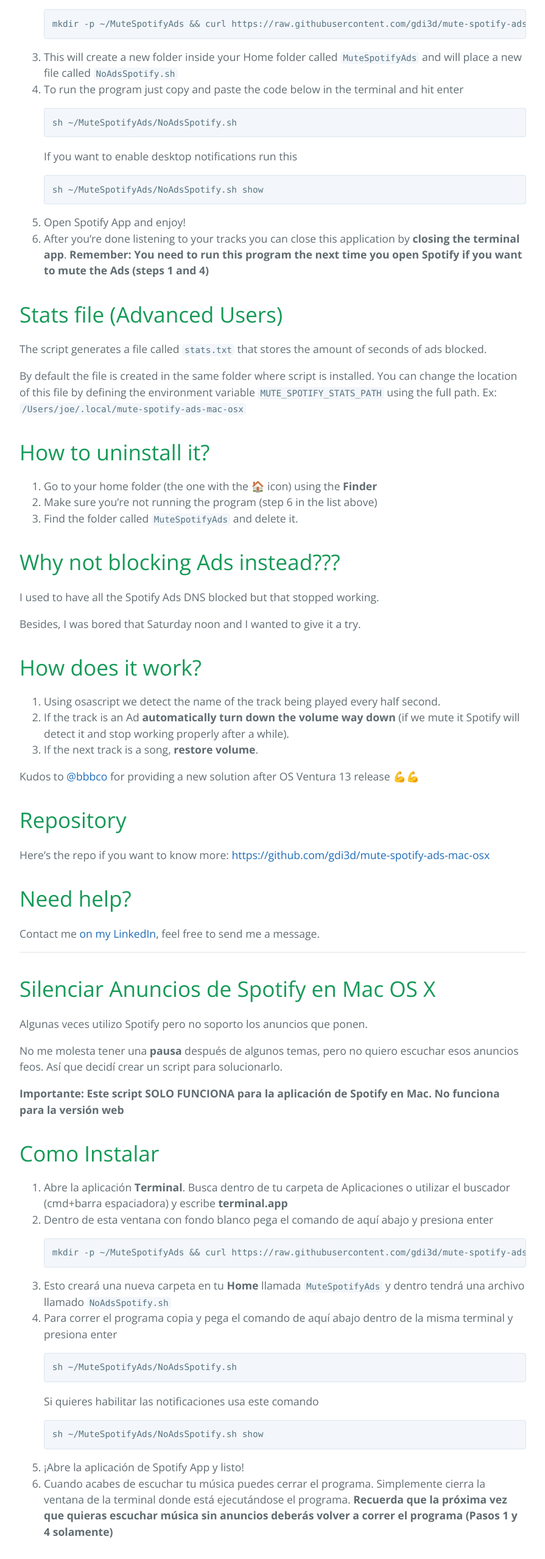
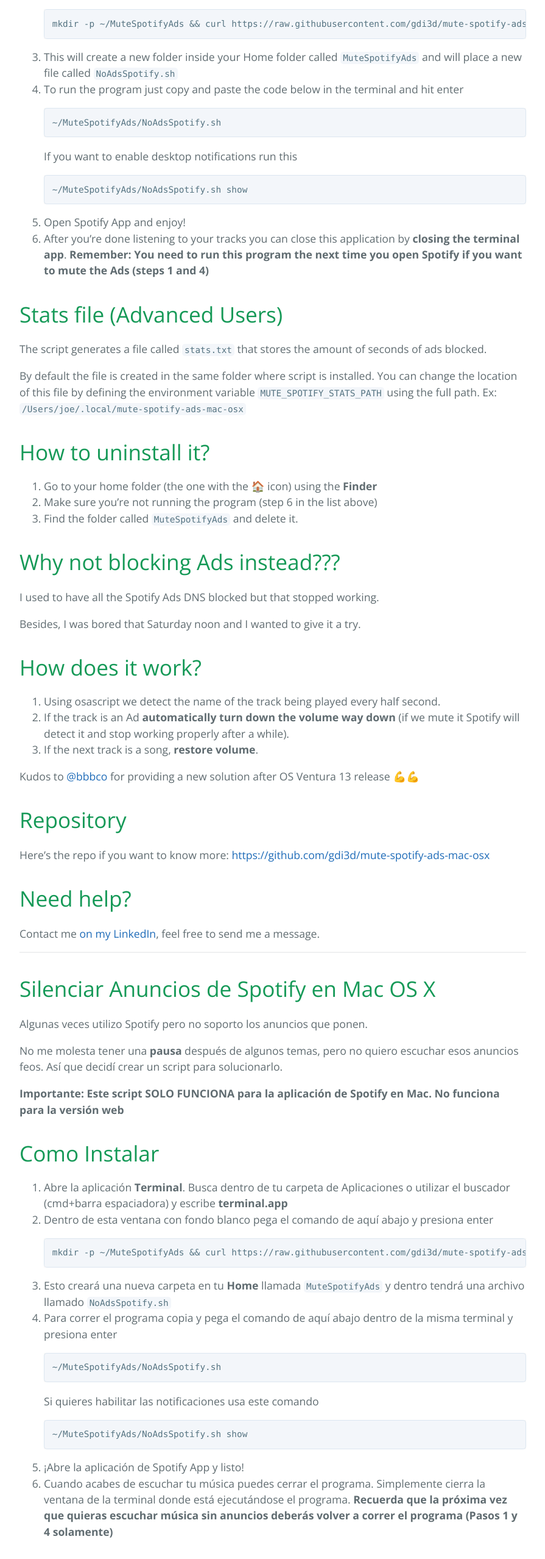
Before and after one commit to gdi3d/mute-spotify-ads-mac-osx, a plain HTML site: page docs/index.html in a window 1280 px wide. Shown: the part 911-3468 px from the top of the page at 61% size, without its empty margins (192-1087 px from the left). Drawn offline with nearby package versions, Linux system fonts and the light colour scheme.

Commit message:
remove sh from docs
the shebang will take care of which shell to use

```diff
--- a/docs/index.html
+++ b/docs/index.html
@@ -63,12 +63,12 @@
   <li>
     <p>To run the program just copy and paste the code below in the terminal and hit enter</p>
 
-    <div class="language-plaintext highlighter-rouge"><div class="highlight"><pre class="highlight"><code>sh ~/MuteSpotifyAds/NoAdsSpotify.sh
+    <div class="language-plaintext highlighter-rouge"><div class="highlight"><pre class="highlight"><code>~/MuteSpotifyAds/NoAdsSpotify.sh
 </code></pre></div>    </div>
 
     <p>If you want to enable desktop notifications run this</p>
 
-    <div class="language-plaintext highlighter-rouge"><div class="highlight"><pre class="highlight"><code>sh ~/MuteSpotifyAds/NoAdsSpotify.sh show
+    <div class="language-plaintext highlighter-rouge"><div class="highlight"><pre class="highlight"><code>~/MuteSpotifyAds/NoAdsSpotify.sh show
 </code></pre></div>    </div>
   </li>
   <li>Open Spotify App and enjoy!</li>
@@ -137,12 +137,12 @@
   <li>
     <p>Para correr el programa copia y pega el comando de aquí abajo dentro de la misma terminal y presiona enter</p>
 
-    <div class="language-plaintext highlighter-rouge"><div class="highlight"><pre class="highlight"><code>sh ~/MuteSpotifyAds/NoAdsSpotify.sh
+    <div class="language-plaintext highlighter-rouge"><div class="highlight"><pre class="highlight"><code>~/MuteSpotifyAds/NoAdsSpotify.sh
 </code></pre></div>    </div>
 
     <p>Si quieres habilitar las notificaciones usa este comando</p>
 
-    <div class="language-plaintext highlighter-rouge"><div class="highlight"><pre class="highlight"><code>sh ~/MuteSpotifyAds/NoAdsSpotify.sh show
+    <div class="language-plaintext highlighter-rouge"><div class="highlight"><pre class="highlight"><code>~/MuteSpotifyAds/NoAdsSpotify.sh show
 </code></pre></div>    </div>
   </li>
   <li>¡Abre la aplicación de Spotify App y listo!</li>
```
